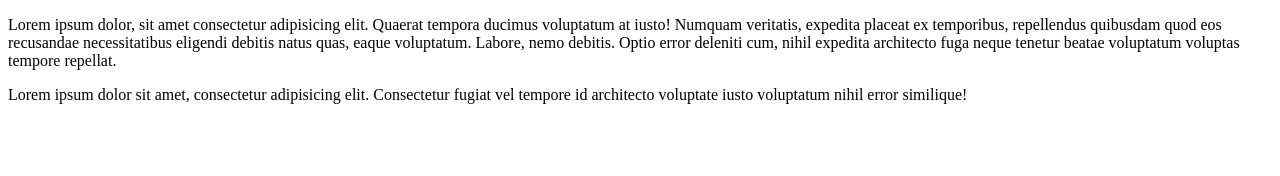
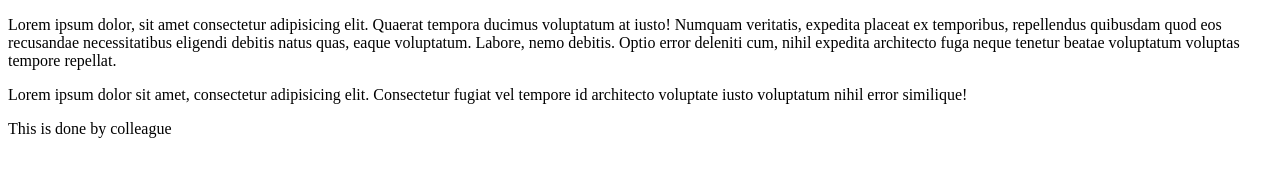
Before and after one commit to prackky/knowshipp-local-init, a plain HTML site: page index.html in a window 1280 px wide. Drawn offline with Linux system fonts and the light colour scheme.

Commit message:
colleague's work

```diff
--- a/index.html
+++ b/index.html
@@ -8,5 +8,6 @@
 <body>
     <p>Lorem ipsum dolor, sit amet consectetur adipisicing elit. Quaerat tempora ducimus voluptatum at iusto! Numquam veritatis, expedita placeat ex temporibus, repellendus quibusdam quod eos recusandae necessitatibus eligendi debitis natus quas, eaque voluptatum. Labore, nemo debitis. Optio error deleniti cum, nihil expedita architecto fuga neque tenetur beatae voluptatum voluptas tempore repellat.</p>
     <p>Lorem ipsum dolor sit amet, consectetur adipisicing elit. Consectetur fugiat vel tempore id architecto voluptate iusto voluptatum nihil error similique!</p>
+    <p>This is done by colleague<p>
 </body>
 </html>
```
